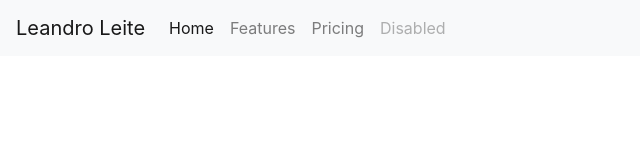
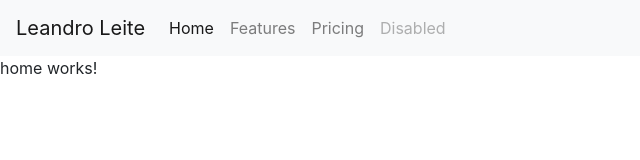
Before and after one commit to LeandroLeiteC/guia-de-programacao, an Angular app: page /home in a window 1280 px wide. Before the commit this address led to /. Shown: the top 160 px of the page, without its empty margins (0-640 px from the left). Built offline with nearby package versions, Linux system fonts and the light colour scheme.

Commit message:
new: home component

```diff
--- a/src/app/app-routing.module.ts
+++ b/src/app/app-routing.module.ts
@@ -1,7 +1,18 @@
 import { NgModule } from '@angular/core';
 import { Routes, RouterModule } from '@angular/router';
+import {HomeComponent} from './pages/home/home.component';
 
-const routes: Routes = [];
+const routes: Routes = [
+  {
+    path: 'home',
+    component: HomeComponent
+  },
+  {
+    path: '',
+    redirectTo: '/home',
+    pathMatch: 'full'
+  }
+];
 
 @NgModule({
   imports: [RouterModule.forRoot(routes)],
--- a/src/app/app.component.html
+++ b/src/app/app.component.html
@@ -1 +1,2 @@
 <app-header></app-header>
+<router-outlet></router-outlet>
--- /dev/null
+++ b/src/app/pages/home/home.component.html
@@ -0,0 +1 @@
+<p>home works!</p>
--- /dev/null
+++ b/src/app/pages/home/home.component.ts
@@ -0,0 +1,15 @@
+import { Component, OnInit } from '@angular/core';
+
+@Component({
+  selector: 'app-home',
+  templateUrl: './home.component.html',
+  styleUrls: ['./home.component.css']
+})
+export class HomeComponent implements OnInit {
+
+  constructor() { }
+
+  ngOnInit(): void {
+  }
+
+}
```
Also changed, not shown: src/app/pages/pages.module.ts (added, +13 -0 lines), src/app/pages/home/home.component.css (added).
